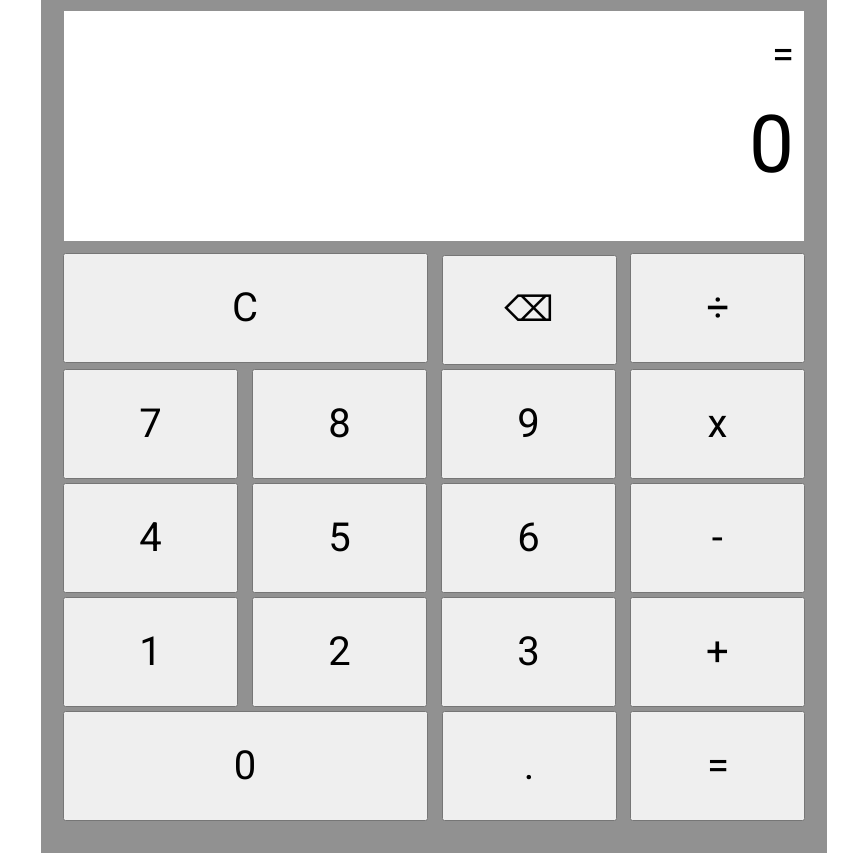
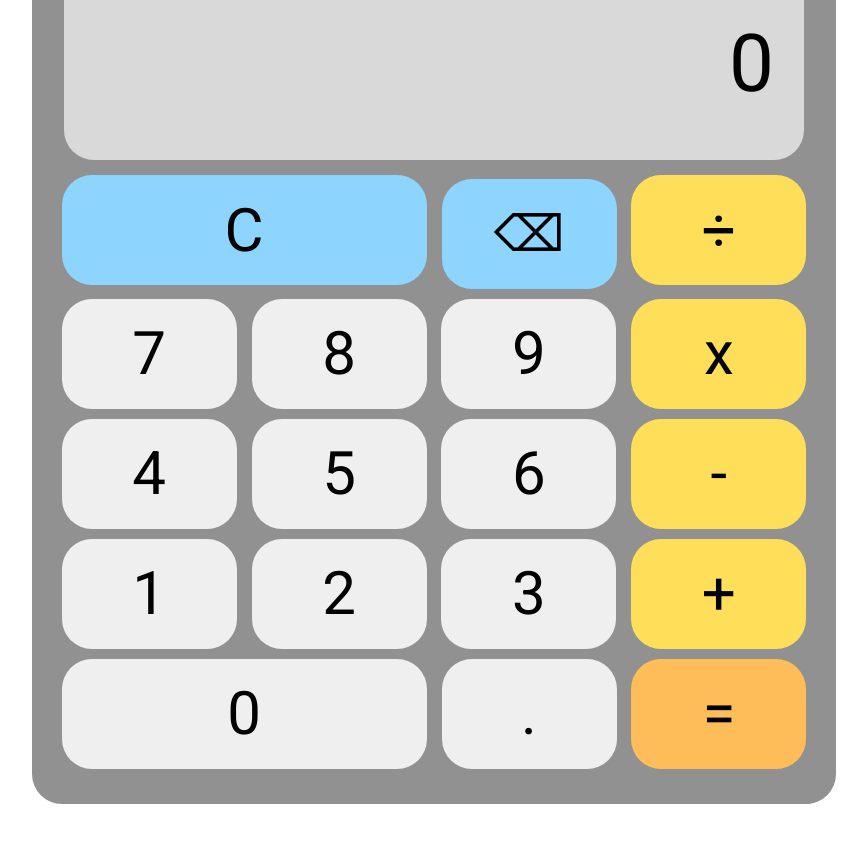
Before and after one commit to Hrid1402/Calculator, a plain HTML site: page index.html in a window 1280 px wide. Shown: the part 128-989 px from the top of the page, without its empty margins (206-1073 px from the left). After the commit the page ends 940 px from the top, so only its background shows below. Drawn offline with Linux system fonts and the light colour scheme.

Commit message:
colors and button shape finished in css

```diff
--- a/index.html
+++ b/index.html
@@ -7,7 +7,6 @@
     <link rel="stylesheet" href="styles.css">
 </head>
 <body>
-    <h1>Calculator</h1>
     <div class="CalculatorBase">
         <div class="screen">
             <p class="littleNumber" id="littleText">=</p>
--- a/styles.css
+++ b/styles.css
@@ -1,7 +1,15 @@
 @import url('https://fonts.googleapis.com/css2?family=Roboto&display=swap');
 *{
     font-family: 'Roboto', sans-serif;
-    font-size: 40px;
+    font-size: 60px;
+    border-radius: 30px;
+    border: none;
+}
+button:hover{
+    background-color: #dddddd;
+}
+button:active{
+    background-color: #ffffff;
 }
 body{
     display: flex;
@@ -10,7 +18,8 @@ body{
     align-items: center;
 }
 .CalculatorBase{
-    padding: 30px 20px;
+    margin-top: 20px;
+    padding: 30px 30px;
     justify-content: center;
     align-items: center;
     display: flex;
@@ -25,14 +34,49 @@ body{
     width: 730px;
     height: 230px;
     margin-bottom: 10px;
-    background-color: white;
+    background-color: #D9D9D9;
 }
+#clear, #delete{
+    background-color: #8DD5FF;
+}
+#clear:hover, #delete:hover{
+    background-color: #63c6ff;
+}
+#clear:active, #delete:active{
+    background-color: #aedffa;
+}
+
+
+#divition, #multiplication, #minus, #plus{
+    background-color: #FFDE59;
+}
+#divition:hover, #multiplication:hover, #minus:hover, #plus:hover{
+    background-color: #fdd121;
+}
+#divition:active, #multiplication:active, #minus:active, #plus:active{
+    background-color: #fae388;
+}
+
+
+#equal{
+    background-color: #FFBD59;
+}
+#equal:hover{
+    background-color: #fea31a;
+}
+#equal:active{
+    background-color: #febb55;
+}
+
+
 .screen .mainNumber{
     margin-top: 0px;
     margin-bottom: 20px;
+    margin-right: 20px;
     font-size: 80px;
 }
 .screen .littleNumber{
+    margin-right: 20px;
     margin-top: 20px;
     font-size: 40px;
     margin-bottom: 20px;
@@ -46,33 +90,34 @@ body{
 .CalculatorBase .row2 button,
 .CalculatorBase .row3 button,
 .CalculatorBase .row4 button{
-    margin: 2px;
+    margin: 5px 0px;
     width: 175px;
     height: 110px;
+
 }
 .CalculatorBase .row5 .n{
-    margin: 2px;
+    margin: 5px 0px;
     width: 175px;
     height: 110px;
 }
 .CalculatorBase .row1 .n{
-    margin: 2px;
+    margin: 5px 0px;
     width: 175px;
     height: 110px;
 }
 .CalculatorBase .row1 .eraser{
-    margin: 2px;
+    margin: 5px 0px;
     width: 175px;
     height: 110px;
-    font-size: 35px;
+    font-size: 50px;
 }
 #clear{
-    margin: 2px;
+    margin: 5px 0px;
     width: 365px;
     height: 110px;
 }
 .CalculatorBase .row5 .zero{
-    margin: 2px;
+    margin: 5px 0px;
     width: 365px;
     height: 110px;
 }
```
